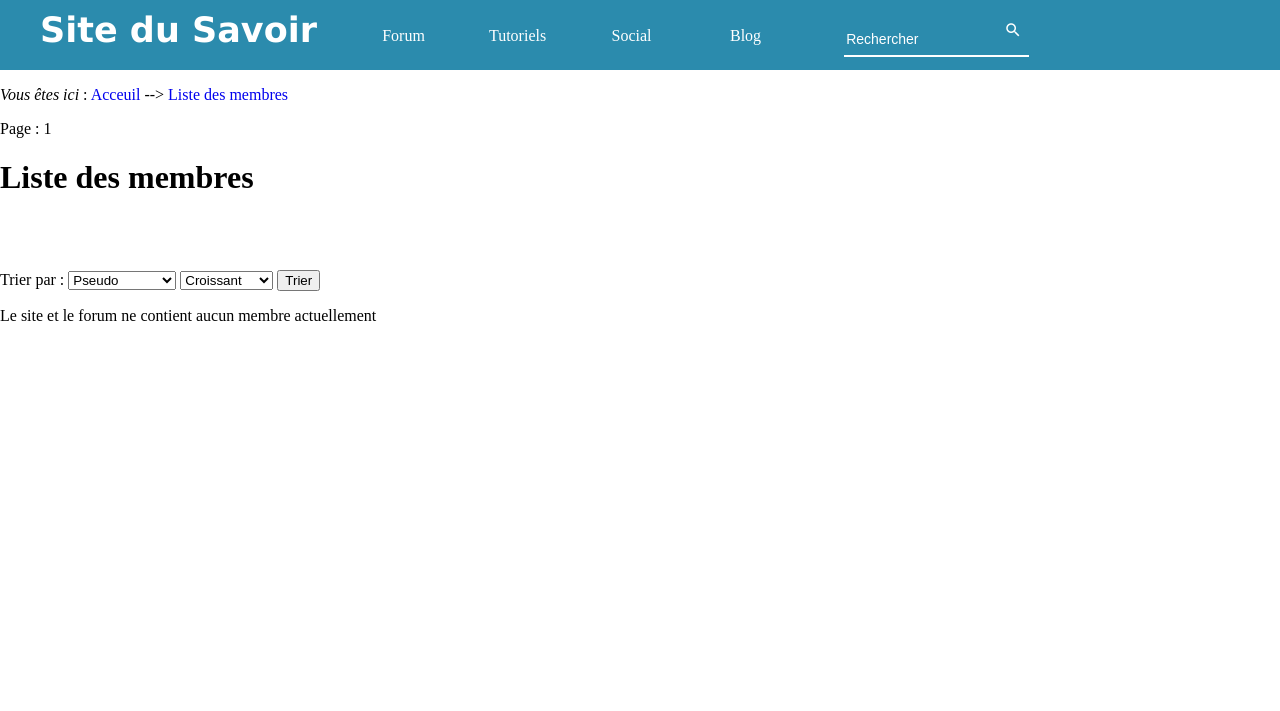
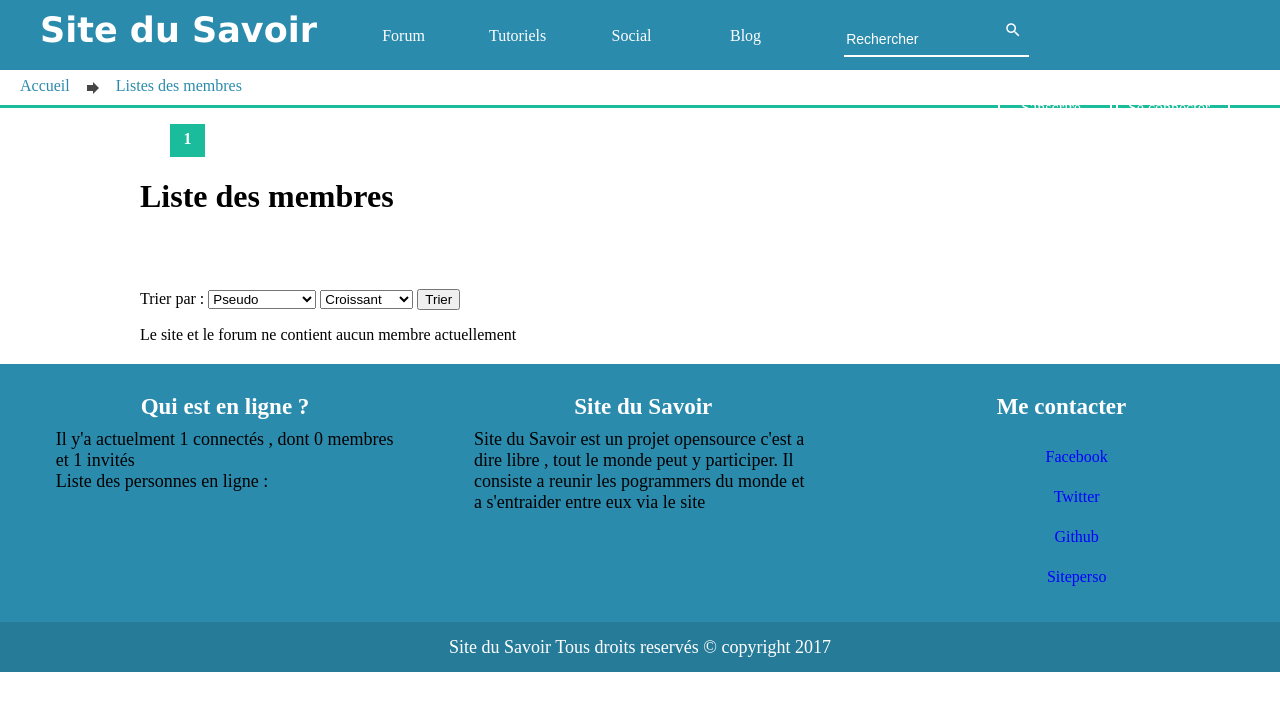
Before and after one commit to malnuxstarck/Sitedusavoir, a PHP site: page /memberlist.php in a window 1280 px wide. Shown: the top 711 px of the page. Run offline with PHP 8.4, Linux system fonts and the light colour scheme; data that the repository does not hold is empty; some web fonts are replaced.

Commit message:
Petite mise a jours

```diff
--- a/blog/index.php
+++ b/blog/index.php
@@ -132,3 +132,7 @@ for($i = 1 ; $i <= $nbre_pages ; $i++)
 ?>
 
 </p>
+
+</div>
+
+<?php include "../includes/footer.php"; ?>
--- a/css/style.css
+++ b/css/style.css
@@ -107,6 +107,7 @@ a
 	width : 1000px;
 	margin:auto;
 	margin-bottom: 20px;
+	font-family: Ubuntu;
 }
 
 .pageforum
@@ -1147,6 +1148,7 @@ label span
 	background: #1bbc9b;
 	padding: 2px;
 	color: white;
+	float: right;
 }
 
 
@@ -1284,9 +1286,13 @@ label span
 	color:#217998;
 }
 
+ .derniermessage
+ {
+ 	width: 330px;
+ }
+
 .derniermessagef
 {
-	width:255px;
 	width:265px;
 
 }
--- a/forum/index.php
+++ b/forum/index.php
@@ -228,7 +228,7 @@ else
 
     {
 
-         echo'<p class="derniermessage"><span>Pas de message</span></p>
+         echo'<p class="derniermessagef"><span>Pas de message</span></p>
          </li>';
 
     }
--- a/forum/poster.php
+++ b/forum/poster.php
@@ -134,7 +134,7 @@ $query->CloseCursor();
 
 		<div class="formulaire">
 
-			<form method="post" action="postok.php?action=repondre&amp;t=<?php echo $topic ?>">
+			<form method="post" name="formulaire"  action="postok.php?action=repondre&amp;t=<?php echo $topic ?>">
 
 
 				    <?php include "../includes/miseenforme.php"; ?>
@@ -262,7 +262,7 @@ else //Sinon ça roule et on affiche la suite
    //Le formulaire de postage
 ?>
 <div class="formulaire">
-	<form method="post" action="postok.php?action=edit&amp;p=<?php echo $post; ?>">
+	<form method="post" name="formulaire" action="postok.php?action=edit&amp;p=<?php echo $post; ?>">
 
 
 	    <?php include "../includes/miseenforme.php"; ?>
--- a/forum/voirforum.php
+++ b/forum/voirforum.php
@@ -179,7 +179,7 @@
 	                     <span> <a href="./voirtopic.php?t='.$data['topic_id'].'" title="Topic commencé à '.$data['topic_time'].'">'.stripslashes(htmlspecialchars($data['topic_titre'])).'</a>
 	                     </span>
 
-	                     <span> Par  <a class="at" href="./voirprofil.php?m='.$data['topic_createur'].'&amp;action=consulter">'.stripslashes(htmlspecialchars($data['membre_pseudo_createur'])).'</a> <i> '.$data['topic_time'].'</i>
+	                     <span><a class="at" href="./voirprofil.php?m='.$data['topic_createur'].'&amp;action=consulter">'.stripslashes(htmlspecialchars($data['membre_pseudo_createur'])).'</a> <i> '.$data['topic_time'].'</i>
 	                     </span>
 
 	                 </p>
@@ -208,7 +208,7 @@
 			         A <a  href="./voirtopic.php?t='.$data['topic_id'].'&amp;page='.$page.'#p_'.$data['post_id'].'">'.$data['post_time'].'</a>
 			    </span>
 			    </p>
-			    <span class="typesujet">Annonce</span>
+			    <span class="typesujet">A</span>
 			 </div>';
 		}
 	}
--- a/memberlist.php
+++ b/memberlist.php
@@ -35,22 +35,38 @@ include "./includes/session.php";
   $MembreParPage = 25;
   $NombreDePages = ceil($total / $MembreParPage);
 
-  echo '<p><i>Vous êtes ici</i> : <a href="./index.php">Acceuil</a> --> <a href="./memberlist.php">Liste des membres</a></p>';
+
+echo '<div class="fildariane">
+              <ul>
+               <li>
+                   <a href="../index.php">Accueil</a>
+               </li>
+                   <img class="fleche" src="../images/icones/fleche.png"/>
+
+                  <li>
+                     <a href="./memberlist.php">Listes des membres</a>
+                  <li>
+            </ul>
+
+         </div>
+
+        <div class="page">';
+
   //Nombre de pages
   $page = (isset($_GET['page']))?intval($_GET['page']):1;
 
   //On affiche les pages 1-2-3, etc.
-  echo 'Page : ';
+  echo '<p class="pagination">';
 
   for ($i = 1 ; $i <= $NombreDePages ; $i++)
   {
     if ($i == $page) //On ne met pas de lien sur la page actuelle
     {
-      echo $i;
+      echo '<strong>'.$i.'</strong>';
     }
     else
     {
-      echo '<p><a href="memberlist.php?page='.$i.'">'.$i.'</a></p>';
+      echo'<a href="memberlist.php?page='.$i.'">'.$i.'</a>';
     }
   }
 
@@ -161,5 +177,7 @@ include "./includes/session.php";
 ?>
 
 </div>
+
+<?php include "includes/footer.php"; ?>
 </body>
 </html>
--- a/tutoriels/editiontuto.php
+++ b/tutoriels/editiontuto.php
@@ -54,6 +54,7 @@ if(empty($_POST))
 
 	<h1 class="titre"> Editer un tuto </h1>
 	<div class="formulaire formulaire-edition">
+
 	    <form action="" method="POST">
 		     <?php
 
@@ -176,7 +177,7 @@ else
    	$insertion->closeCursor();
 
    	$_SESSION['flash']['success'] = "Tutos mis a jour ";
-   	header('Location:editiontuto?tuto='.$tuto);
+   	header('Location:editiontuto.php?tuto='.$tuto);
    }
 
 
```
Also changed, not shown: forum/voirtopic.php (+13 -2 lines), tutoriels/tutos_ban/1-1488649010.png (added).
